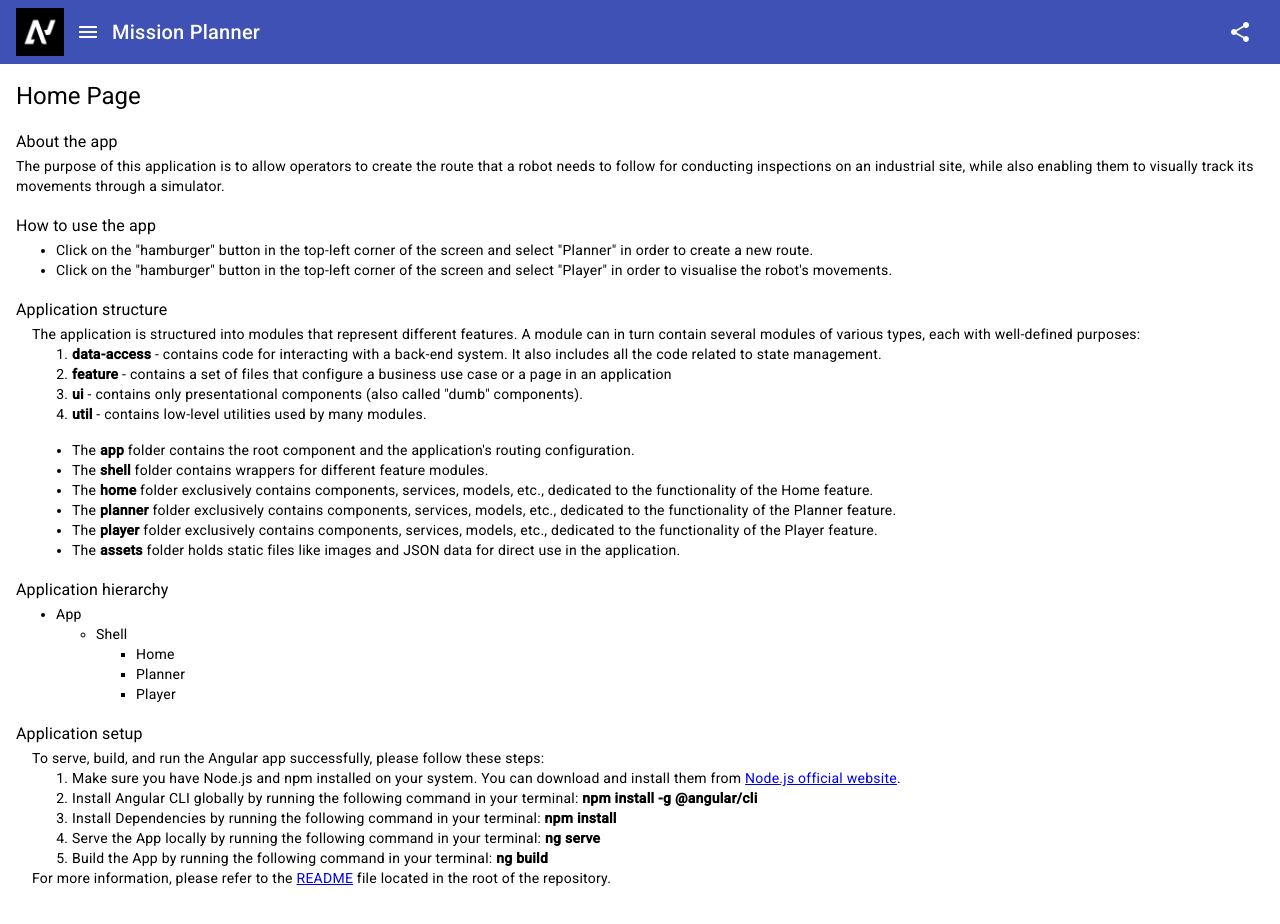
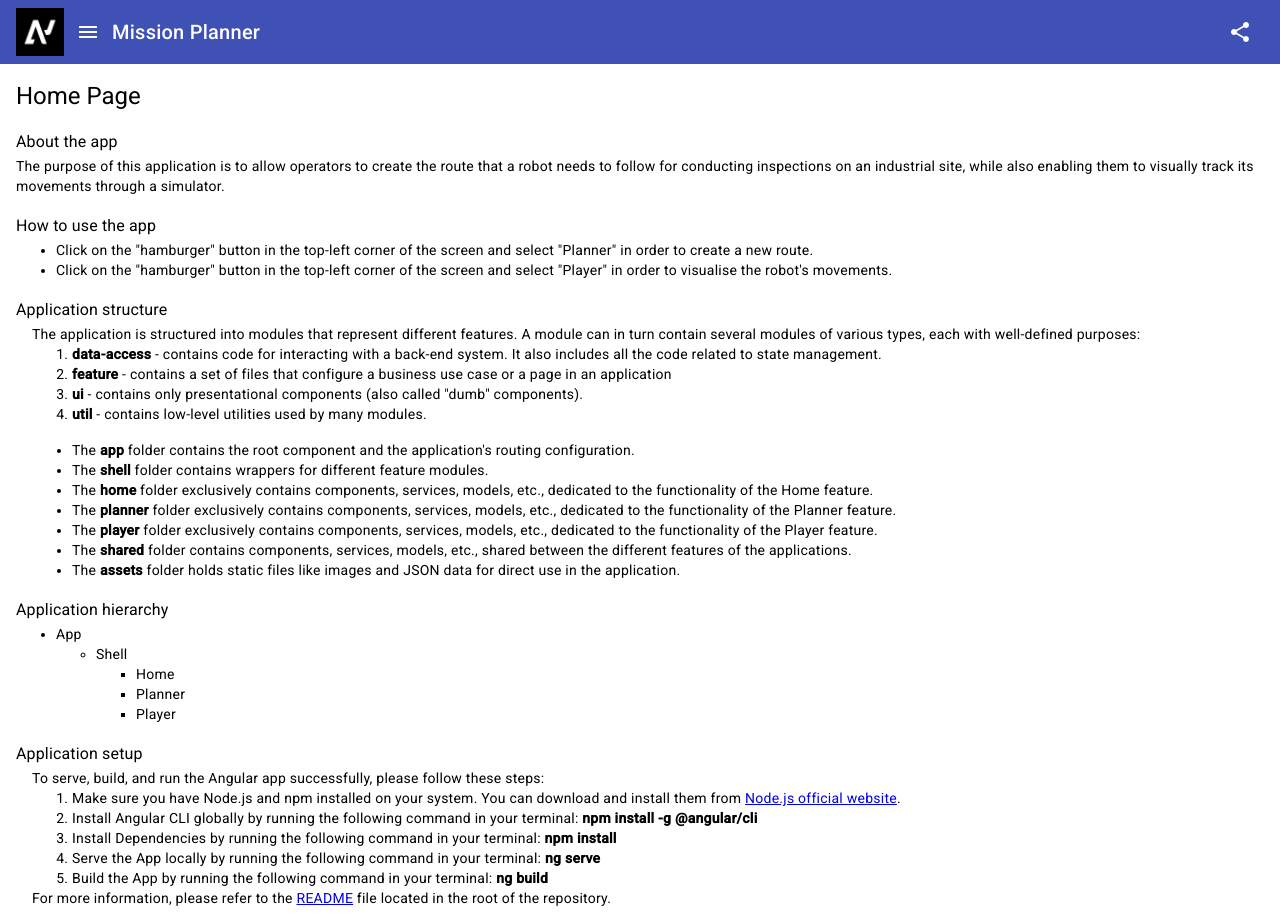
Before and after one commit to iancurobert92/mission-planner, an Angular app: page /home in a window 1280 px wide. Built offline with nearby package versions, Linux system fonts and the light colour scheme.

Commit message:
Update the content of the page

```diff
--- a/src/home/feature/home/home.component.html
+++ b/src/home/feature/home/home.component.html
@@ -86,6 +86,11 @@
           feature.
         </li>
         <li>
+          The <strong>shared</strong> folder contains components, services,
+          models, etc., shared between the different features of the
+          applications.
+        </li>
+        <li>
           The <strong>assets</strong> folder holds static files like images and
           JSON data for direct use in the application.
         </li>
```
